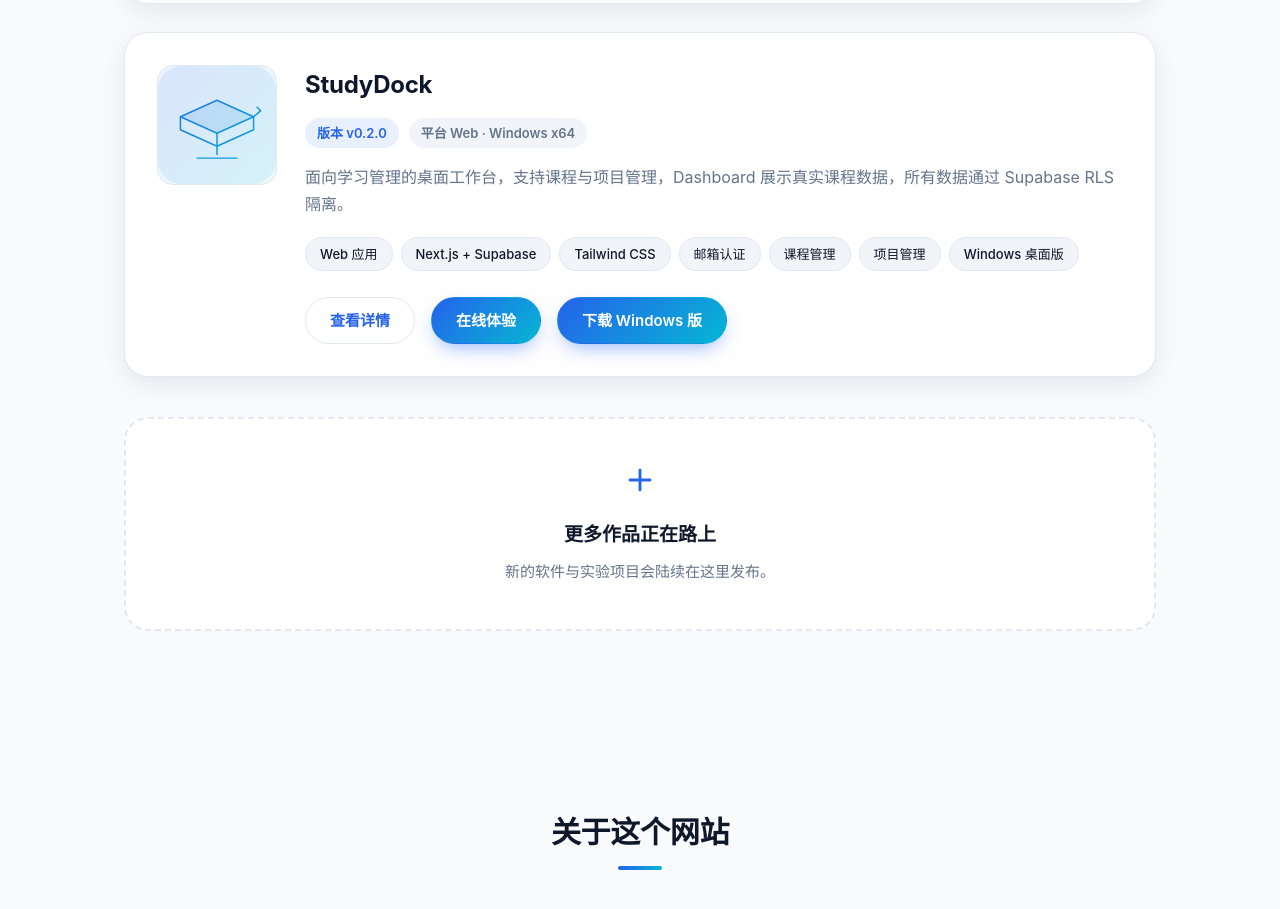
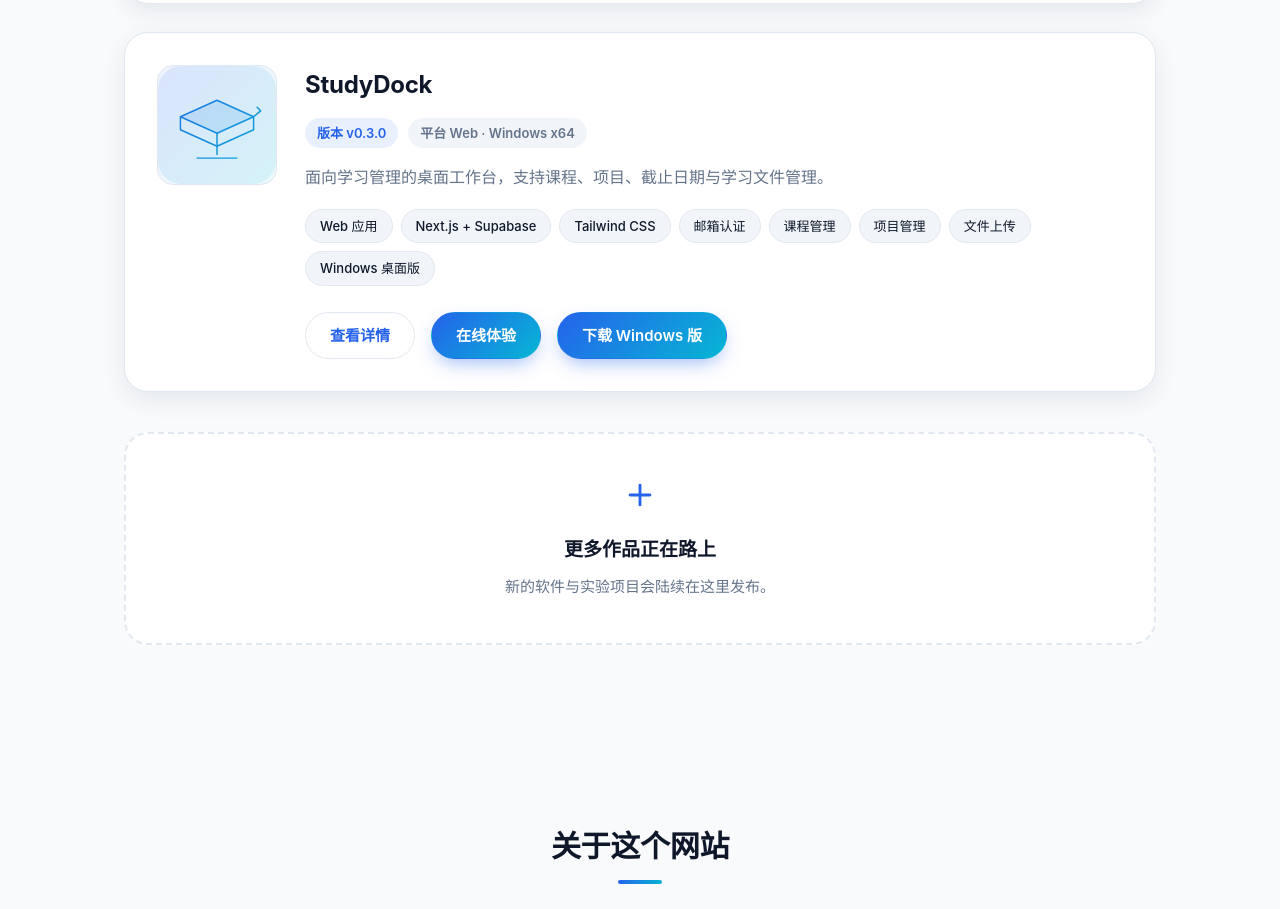
Before and after one commit to Director-code-c/my-portfolio, a Vue app: page / in a window 1280 px wide. Shown: the part 1107-2016 px from the top of the page. Built offline with nearby package versions, Linux system fonts and the light colour scheme.

Commit message:
feat: update StudyDock to v0.3.0

```diff
--- a/src/data/projects.js
+++ b/src/data/projects.js
@@ -85,32 +85,31 @@
   {
     id: 'studydock',
     name: 'StudyDock',
-    version: 'v0.2.0',
+    version: 'v0.3.0',
     platform: 'Web · Windows x64',
     icon: `${import.meta.env.BASE_URL}studydock.svg`,
     description:
-      '面向学习管理的桌面工作台，支持课程与项目管理，Dashboard 展示真实课程数据，所有数据通过 Supabase RLS 隔离。',
-    tags: ['Web 应用', 'Next.js + Supabase', 'Tailwind CSS', '邮箱认证', '课程管理', '项目管理', 'Windows 桌面版'],
+      '面向学习管理的桌面工作台，支持课程、项目、截止日期与学习文件管理。',
+    tags: ['Web 应用', 'Next.js + Supabase', 'Tailwind CSS', '邮箱认证', '课程管理', '项目管理', '文件上传', 'Windows 桌面版'],
     // 线上体验地址，托管于 Vercel
     liveUrl: 'https://studydock-two.vercel.app',
     // Windows 正式版安装包，托管于 GitHub Releases
     downloadUrl:
-      'https://github.com/Director-code-c/studydock/releases/download/v0.2.0/StudyDock_0.2.0_x64-setup.exe',
+      'https://github.com/Director-code-c/studydock/releases/download/v0.3.0/StudyDock_0.3.0_x64-setup.exe',
     capabilityGroups: [
       {
         title: '核心功能',
         items: [
           '邮箱认证与个人资料管理',
           '课程创建、编辑、归档与删除',
-          'Dashboard 展示真实课程数据',
-          '项目创建、编辑与删除',
-          '项目可选关联课程',
-          '项目状态与截止日期管理',
-          '服务端路由保护与安全认证回调',
+          '项目管理与课程文件关联',
+          'Dashboard 截止日期与最近项目',
+          '文件库与文件上传（单文件最大 50 MB）',
+          '文件可选关联课程或项目',
           'Supabase RLS 用户数据隔离',
         ],
       },
     ],
-    status: 'Windows v0.2.0 正式版',
+    status: 'Windows v0.3.0 正式版',
   },
 ]
```
